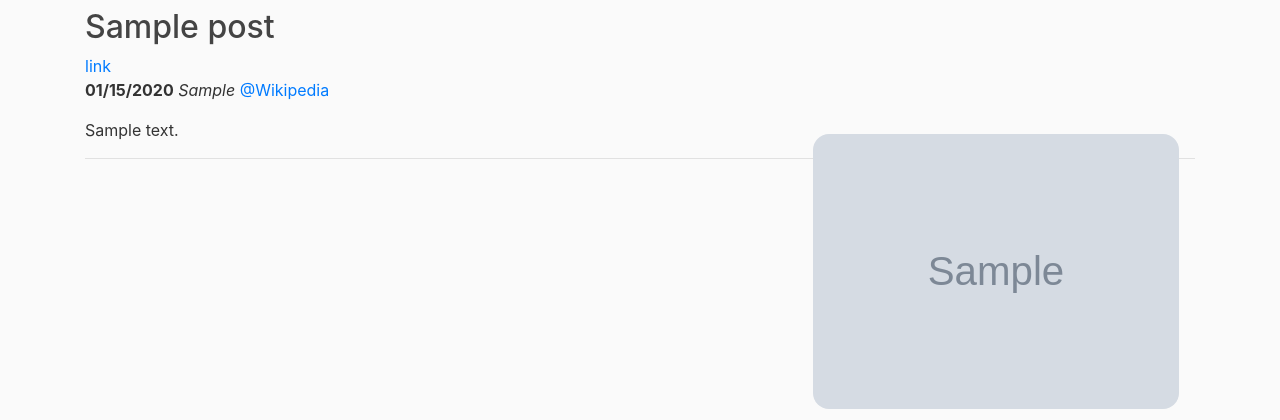
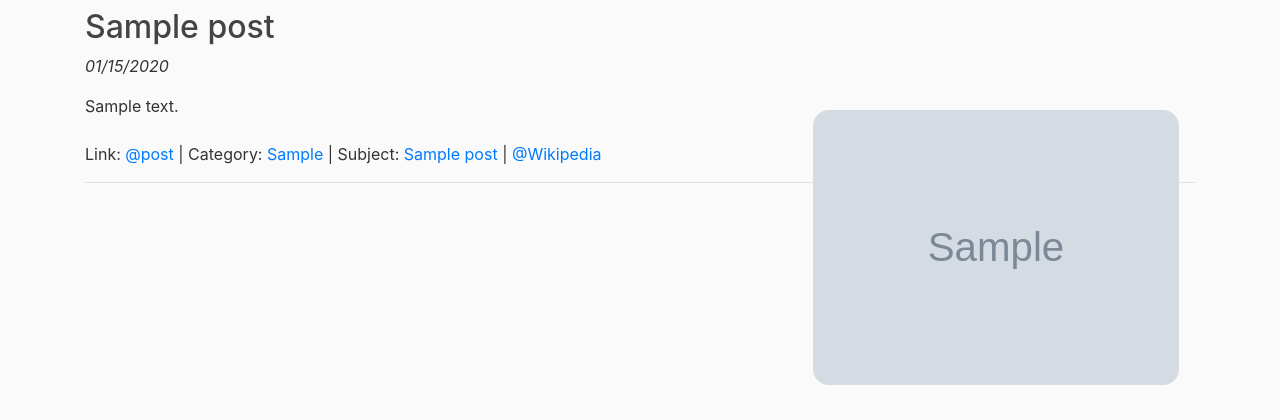
Before and after one commit to krupalvora/reads_me, a Django app: page / in a window 1280 px wide. Shown: the part 72-492 px from the top of the page. Run offline with Django 3.2, Linux system fonts and the light colour scheme; tables that the repository leaves empty hold one stand-in row (values such as "Sample post"); grey boxes marked "Sample" are stand-in pictures; some libraries are stand-ins or nearby versions.

Commit message:
adding categories, page links

```diff
--- a/reads_me/templates/reads_me/post_template.html
+++ b/reads_me/templates/reads_me/post_template.html
@@ -1,10 +1,9 @@
 <div class="">
     <h2>{{ post.title }}</h2>
-    <a href="{% url 'post-detail' post.slug %}">link</a>
+
     <div>
         <p>
-            <b>{{ post.date_popular|date:"SHORT_DATE_FORMAT" }}</b> <em>{{ post.category }}</em>
-            <a href="https://en.wikipedia.org/wiki/{{ post.wikipedia_id }}">@Wikipedia</a>
+            <em>{{ post.date_popular|date:"SHORT_DATE_FORMAT" }}</em>
         </p>
 
         {% if post.image_url %}
@@ -15,6 +14,12 @@
         <div style="text-align: left;">
             {{ post.content | safe }}
         </div>
+        <p class="mt-4">
+            Link: <a href="{% url 'post-detail' post.slug %}">@post</a> |
+            Category: <a href="{% url 'category-list' post.category %}">{{ post.category }}</a> |
+            Subject: <a href="{% url 'topic-list' post.wikipedia_id %}">{{ post.subject }}</a> |
+            <a href="https://en.wikipedia.org/wiki/{{ post.wikipedia_id }}">@Wikipedia</a>
+        </p>
 
     </div>
 </div>
--- a/reads_me/urls.py
+++ b/reads_me/urls.py
@@ -1,11 +1,12 @@
 from django.urls import path
 
-from reads_me.views import page, PostListView, create, PostDetailView
+from reads_me.views import page, PostListView, create, PostDetailView, PostCategoryView, PostTopicView
 
 urlpatterns = [
     path('', PostListView.as_view(), name='home'),
     path('about/', page.about, name='about'),
     path('create/', create, name='create'),
     path('article/<str:slug>', PostDetailView.as_view(), name='post-detail'),
-    path('topic/<str:wikipedia_id>', PostDetailView.as_view(), name='topic-list'),
+    path('topic/<str:wikipedia_id>', PostTopicView.as_view(), name='topic-list'),
+    path('category/<str:category>', PostCategoryView.as_view(), name='category-list'),
 ]
--- a/reads_me/views/post.py
+++ b/reads_me/views/post.py
@@ -28,6 +28,22 @@ class PostListView(ListView):
     context_object_name = 'posts'
     ordering = ['-timestamp']
     paginate_by = 5
+
+
+class PostCategoryView(ListView):
+    model = Post
+    template_name = f'{APP_NAME}/post_list.html'  # <app>/<model>_<viewtype>.html
+    context_object_name = 'posts'
+    ordering = ['-timestamp']
+    paginate_by = 5
+
+    def get_queryset(self):
+        return Post.objects.filter(category=self.kwargs.get('category')).order_by('-timestamp')
+
+
+class PostTopicView(PostCategoryView):
+    def get_queryset(self):
+        return Post.objects.filter(wikipedia_id=self.kwargs.get('wikipedia_id')).order_by('-timestamp')
 
 
 class PostDetailView(DetailView):
```
